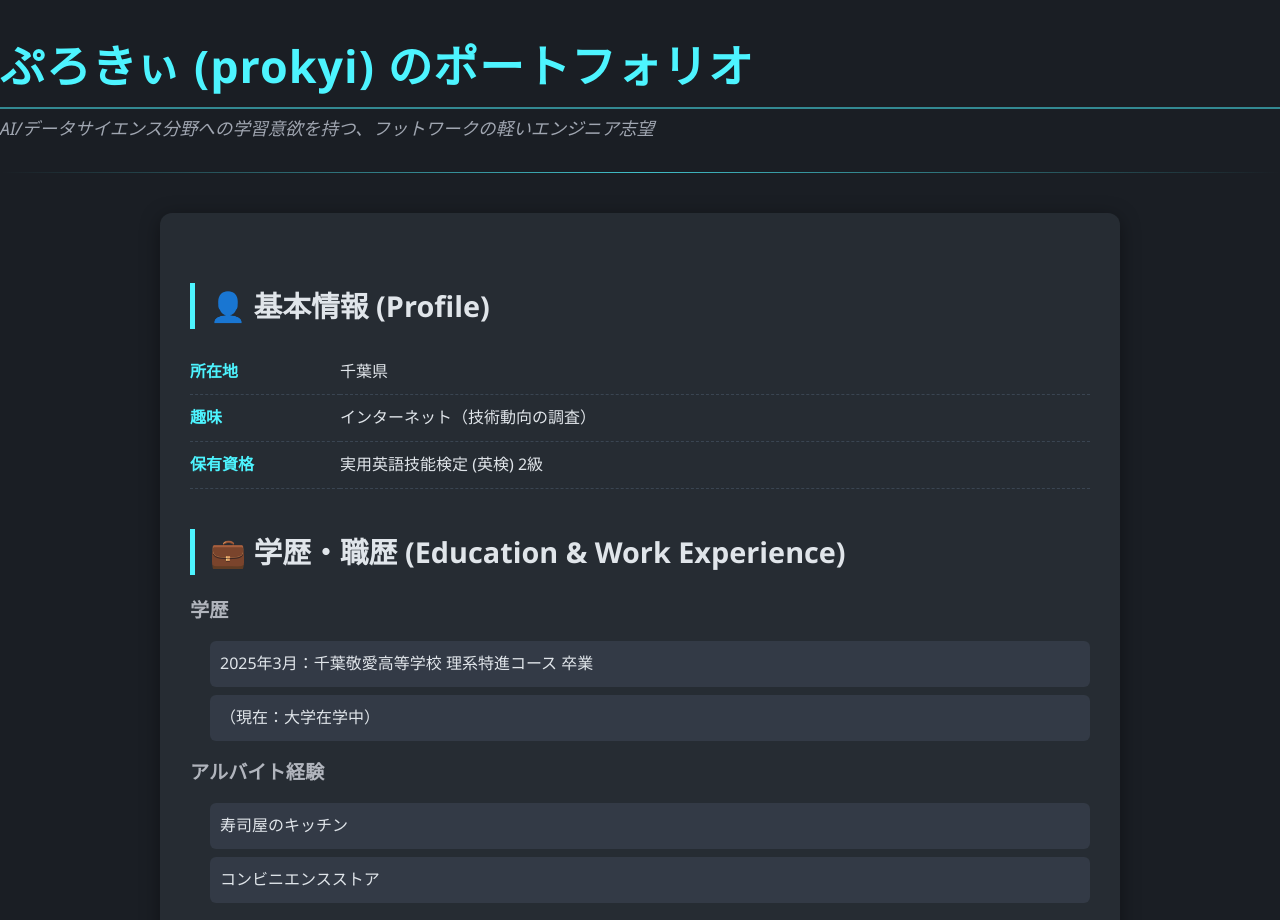
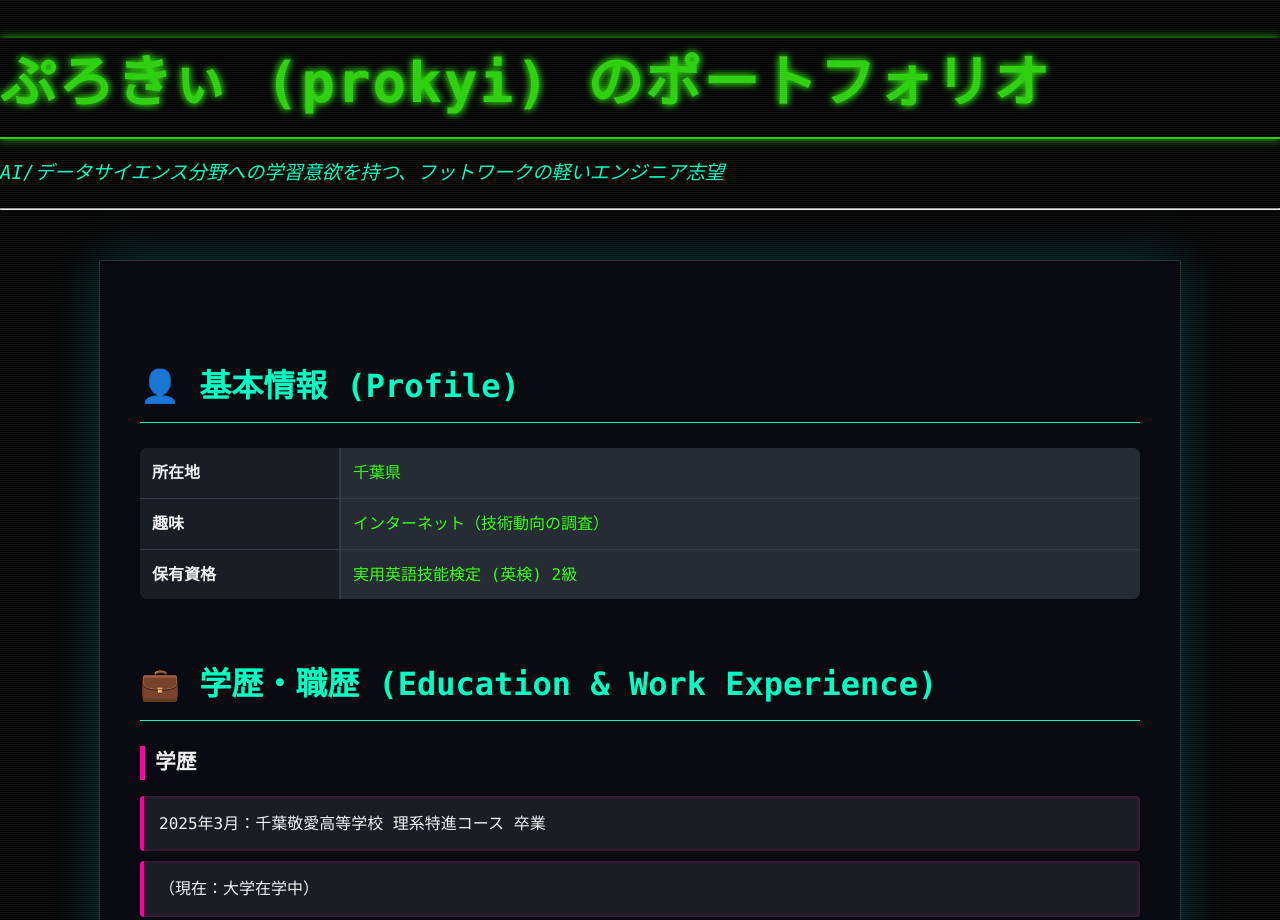
Before and after one commit to kyi88/kyi88.github.io, a plain HTML site: page index.html in a window 1280 px wide. Shown: the top 920 px of the page. Drawn offline with Linux system fonts and the light colour scheme.

Commit message:
Revamp styles for dark theme and neon effects

```diff
--- a/style.css
+++ b/style.css
@@ -1,124 +1,133 @@
 /* ======================================================= */
-/* 1. 全体の設定 (リセットとフォント) */
+/* 1. 全体の設定 (基盤/フォント) */
 /* ======================================================= */
 body {
-    /* 背景色を非常に暗いネイビーにして、デジタルな印象を出す */
-    background-color: #1a1e24;
-    color: #e0e5ea; /* 文字色を薄いグレーにして、目に優しくする */
-    font-family: 'Segoe UI', Tahoma, Geneva, Verdana, sans-serif;
+    /* 背景: 漆黒の背景に僅かなノイズ感を出すための複雑なグラデーション */
+    background-color: #000000;
+    background-image: repeating-linear-gradient(0deg, #111 0, #111 1px, transparent 1px, transparent 2px);
+    color: #f0f0f0; /* 全体文字色 */
+    font-family: 'Consolas', 'Courier New', monospace; /* コード感のあるフォント */
     line-height: 1.6;
     margin: 0;
     padding: 0;
 }
 
 main {
-    max-width: 900px;
-    margin: 40px auto;
-    padding: 30px;
-    background-color: #262c33; /* メインコンテンツの背景を少し明るく */
-    border-radius: 12px;
-    box-shadow: 0 4px 20px rgba(0, 0, 0, 0.4); /* 浮遊感のある影 */
+    max-width: 1000px;
+    margin: 50px auto;
+    padding: 40px;
+    background-color: rgba(10, 10, 20, 0.85); /* 半透明で深みのある背景 */
+    border: 1px solid #333;
+    border-radius: 1px; /* 角を鋭角にしてデジタルな印象に */
+    box-shadow: 0 0 50px rgba(0, 255, 255, 0.2); /* 全体にエレクトリックブルーの淡い光 */
 }
 
 /* ======================================================= */
-/* 2. タイポグラフィ (見出し) */
+/* 2. タイポグラフィとネオングロー */
 /* ======================================================= */
+
 header h1 {
-    font-size: 2.8em;
-    color: #4df4ff; /* シアン（水色）をアクセントカラーにする */
-    border-bottom: 2px solid #4df4ff80; /* 下線で区切る */
-    padding-bottom: 5px;
-    margin-bottom: 5px;
-    letter-spacing: 1px; /* 文字間隔を広げプロ感を出す */
+    /* メインタイトル: エレクトリックな輝き */
+    font-size: 3.5em;
+    color: #39ff14; /* ネオングリーン */
+    text-shadow: 0 0 7px #39ff14, 0 0 10px rgba(57, 255, 20, 0.8);
+    border-bottom: 2px solid #39ff14;
+    padding-bottom: 10px;
+    margin-bottom: 10px;
+    letter-spacing: 2px;
 }
 
 header p {
-    font-size: 1.1em;
-    color: #a0a6b1;
-    margin-top: 0;
+    font-size: 1.2em;
+    color: #00ffc2;
     font-style: italic;
 }
 
 h2 {
-    color: #e0e5ea;
-    font-size: 1.8em;
-    border-left: 5px solid #4df4ff; /* 左側の縦線で区切る */
-    padding-left: 15px;
-    margin-top: 40px;
-    margin-bottom: 20px;
+    /* セクション見出し: HUDのようなデザイン */
+    color: #00ffc2;
+    font-size: 2em;
+    padding: 10px 0;
+    border-bottom: 1px solid #00ffc2;
+    margin-top: 50px;
+    margin-bottom: 25px;
 }
 
 h3 {
-    color: #b1b5bd;
-    font-size: 1.2em;
-    margin-top: 15px;
-    margin-bottom: 5px;
+    /* サブ見出し */
+    color: #f0f0f0;
+    font-size: 1.3em;
+    margin-top: 20px;
+    margin-bottom: 10px;
+    border-left: 5px solid #ff00a2; /* マゼンタの縦線で強調 */
+    padding-left: 10px;
 }
 
 /* ======================================================= */
-/* 3. 情報リストの整理 (dl, ul) */
+/* 3. 情報リスト（データモジュール） */
 /* ======================================================= */
 
-/* 定義リスト（基本情報）のスタイル */
+/* 定義リスト（基本情報）のスタイルをグリッドで整理 */
 dl {
-    display: flex;
-    flex-wrap: wrap;
-    margin: 0;
+    display: grid;
+    grid-template-columns: 200px 1fr; /* 項目名と内容の幅を固定 */
+    gap: 1px; /* わずかな線を入れるための隙間 */
+    background-color: #333a46;
+    border-radius: 8px;
+    overflow: hidden;
+}
+
+dt {
+    /* 項目名（左側）：ラベルの強調 */
+    color: #f0f0f0;
+    background-color: #1a1e24; /* 最も暗い背景色 */
+    font-weight: 700;
+    padding: 12px;
+    border-right: 1px solid #333a46;
+}
+
+dd {
+    /* 内容（右側）：データ表示 */
+    color: #39ff14; /* データをネオングリーンで表示 */
+    background-color: #262c33;
+    padding: 12px;
+    margin-left: 0;
+}
+
+/* リスト（目標）のスタイルをモジュール化 */
+ul {
+    list-style: none;
     padding: 0;
 }
 
-dt {
-    /* 項目名（左側）：強調色と太字 */
-    width: 150px;
-    color: #4df4ff;
-    font-weight: 600;
-    padding: 10px 0;
-    border-bottom: 1px dashed #3a4552;
+ul li {
+    background-color: #1a1e24;
+    padding: 15px;
+    margin-bottom: 10px;
+    border-radius: 4px;
+    border-left: 4px solid #ff00a2; /* 派手なマゼンタのライン */
+    transition: all 0.3s ease-in-out;
+    box-shadow: inset 0 0 5px rgba(255, 0, 162, 0.3); /* 内部に光るシャドウ */
 }
 
-dd {
-    /* 内容（右側） */
-    width: calc(100% - 150px);
-    color: #e0e5ea;
-    padding: 10px 0;
-    margin-left: 0;
-    border-bottom: 1px dashed #3a4552;
-}
-
-/* リスト（職歴・目標）のスタイル */
-ul {
-    list-style: none;
-    padding-left: 20px;
-}
-
-ul li {
-    background-color: #333a46; /* アイテムごとに背景色を少し変える */
-    padding: 10px;
-    margin-bottom: 8px;
-    border-radius: 6px;
-    transition: background-color 0.3s;
-}
-
-/* ホバーエフェクト（マウスが載ったとき） */
+/* 複雑さを加えるホバーエフェクト */
 ul li:hover {
-    background-color: #3a4552;
-    color: #4df4ff; /* ホバー時に文字をアクセントカラーにする */
+    background-color: #262c33;
+    transform: translateY(-3px); /* わずかに浮かび上がる */
+    box-shadow: 0 5px 15px rgba(255, 0, 162, 0.4), inset 0 0 10px #ff00a2; /* より強いマゼンタグロー */
+    color: #fff;
 }
 
 /* ======================================================= */
-/* 4. その他 */
+/* 4. アニメーション（Optional: 派手さを強調） */
 /* ======================================================= */
-hr {
-    border: 0;
-    height: 1px;
-    background-image: linear-gradient(to right, rgba(77, 244, 255, 0), rgba(77, 244, 255, 0.75), rgba(77, 244, 255, 0));
-    margin: 30px 0;
+@keyframes neon-pulse {
+    0% { opacity: 1; }
+    50% { opacity: 0.8; box-shadow: 0 0 10px #39ff14; }
+    100% { opacity: 1; }
 }
 
-footer {
-    text-align: center;
-    padding: 20px 0;
-    color: #5d6773;
-    font-size: 0.8em;
-    margin-top: 40px;
+/* h1にアニメーションを適用 */
+header h1 {
+    animation: neon-pulse 3s infinite alternate;
 }
```
